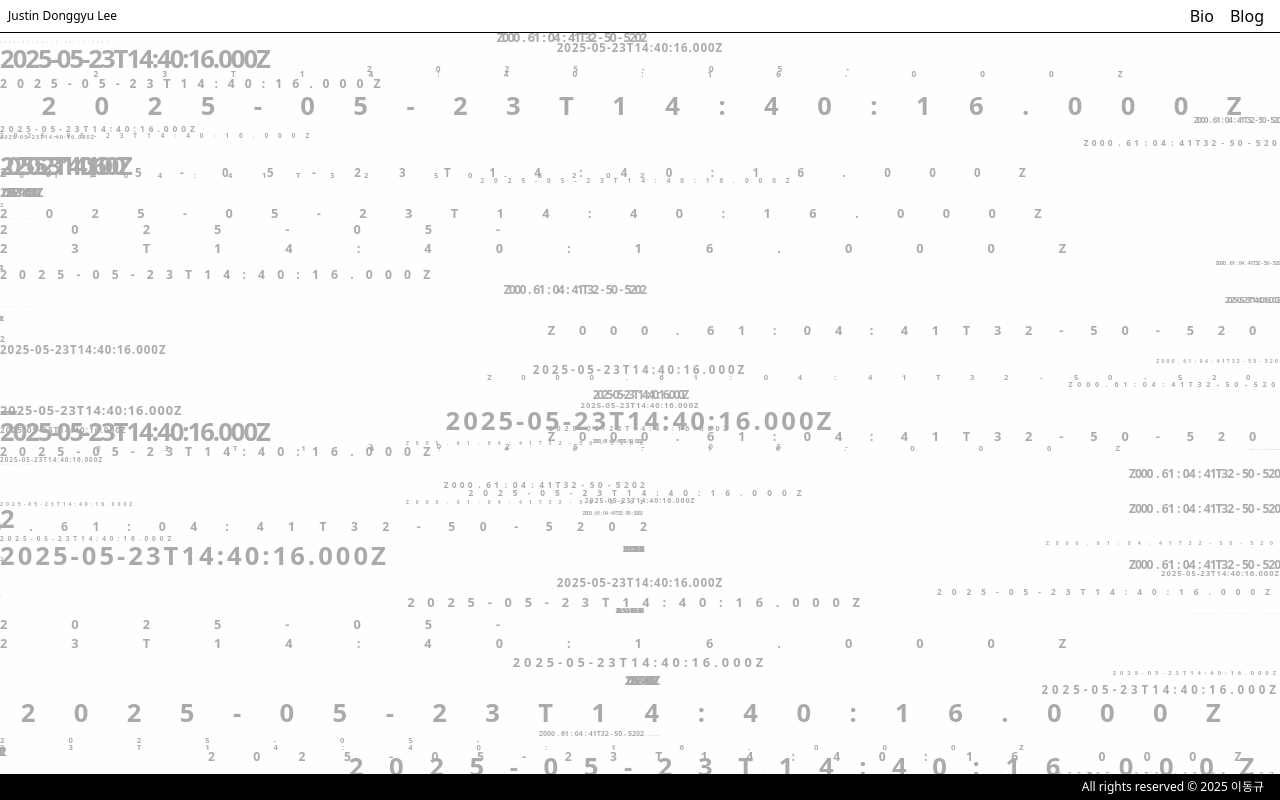
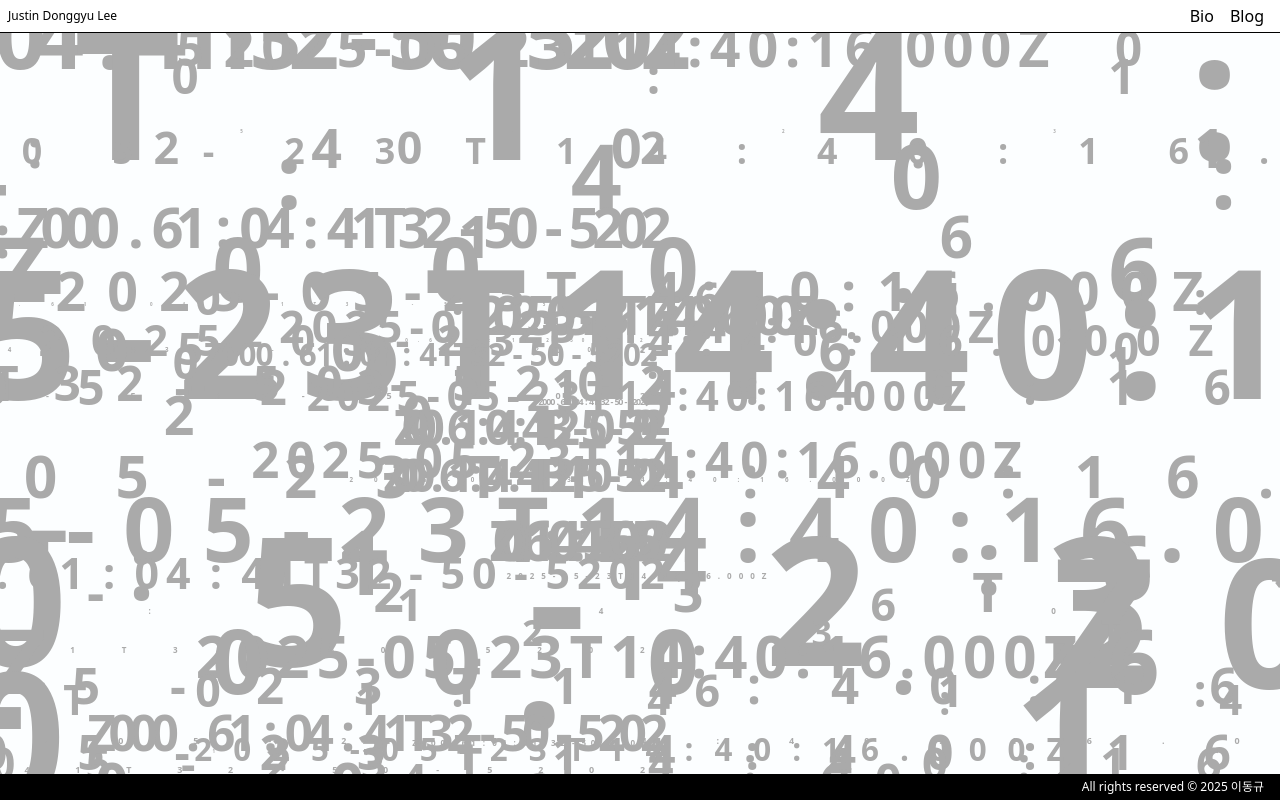
Before and after one commit to nninnnin/blogblog, a Next.js app: page / in a window 1280 px wide. Built offline with nearby package versions, Linux system fonts and the light colour scheme.

Commit message:
메인 파사드: 데스크탑 스케일링과 사이즈 분포 수정

```diff
--- a/src/app/page.tsx
+++ b/src/app/page.tsx
@@ -56,15 +56,21 @@ const Time = ({ className, date }: { className: string; date: Date }) => (
       ]),
       fontSize: sample([
         "0.05vw",
+        "0.07vw",
+        "0.09vw",
         "0.1vw",
+        "0.35vw",
+        "0.37vw",
         "0.4vw",
         "0.45vw",
+        "0.48vw",
         "0.5vw",
+        "0.52vw",
+        "0.53vw",
         "0.55vw",
         "0.6vw",
+        "0.62vw",
         "0.65vw",
-        "0.9vw",
-        "0.95vw",
         "1vw",
         "2vw",
       ]),
--- a/src/styles/animation.css
+++ b/src/styles/animation.css
@@ -47,6 +47,10 @@
   animation: scale-in 10s ease forwards;
 }
 
+.scailing {
+  transform: scale(7);
+}
+
 @media (max-width: 480px) {
   .scailing {
     transform: scale(5);
```
